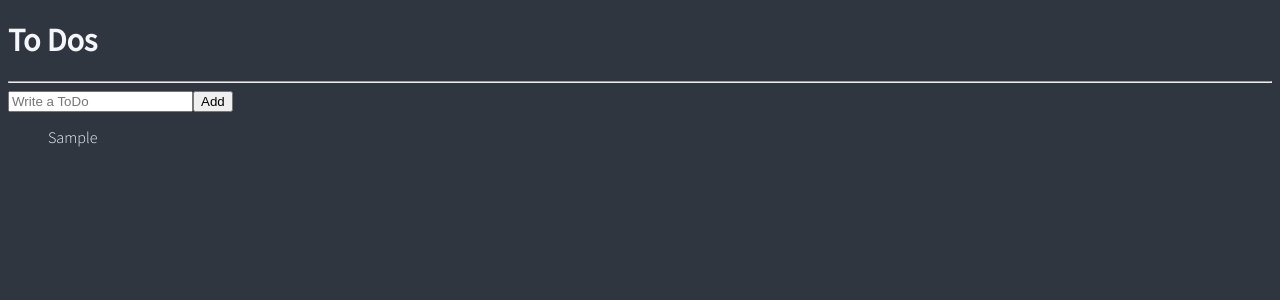
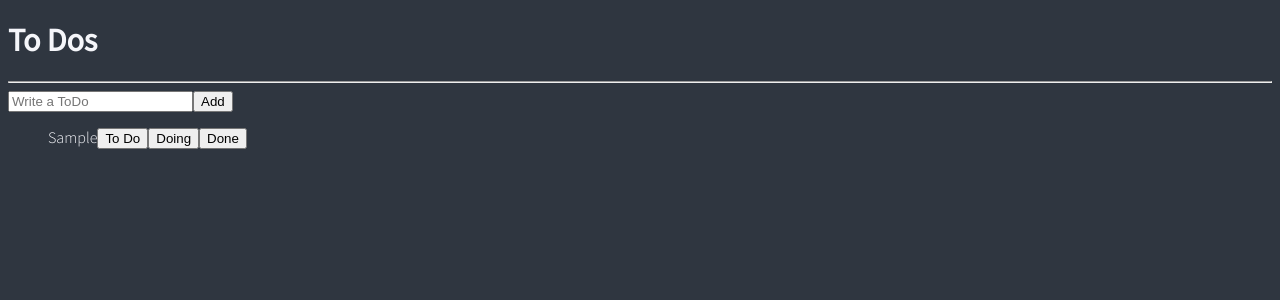
Before and after one commit to joyjsmun/react-todo-app, a React (Create React App) app: page / in a window 1280 px wide. Both pictures are taken after typing "Sample" into the empty fields and a click on the button "Add". Shown: the top 300 px of the page. Built offline with nearby package versions, Linux system fonts and the light colour scheme.

Commit message:
ADD: refactoring

```diff
--- /dev/null
+++ b/src/Components/CreateToDo.tsx
@@ -0,0 +1,31 @@
+import { useForm } from "react-hook-form";
+import { useSetRecoilState } from "recoil";
+import {toDoState } from "./atoms";
+
+interface IForm {
+    toDo:string;
+  }
+
+
+
+function CreateToDo(){
+    const setToDos = useSetRecoilState(toDoState);
+    const { register, handleSubmit, setValue } = useForm<IForm>();
+    const handleValid = ({ toDo }: IForm) => {
+      setToDos((oldToDos) => [
+        { text: toDo, id: Date.now(), category: "TO_DO" },
+        ...oldToDos,
+      ]);
+      setValue("toDo", "");
+    };
+    return (
+        <form onSubmit={handleSubmit(handleValid)}>
+        <input {...register("toDo",{
+            required:"Please Write a Todo"
+        })} placeholder="Write a ToDo" />
+        <button>Add</button>
+    </form>
+    )
+}
+
+export default CreateToDo;
--- /dev/null
+++ b/src/Components/ToDo.tsx
@@ -0,0 +1,13 @@
+import { IToDo } from "./atoms";
+
+function ToDo({text}:IToDo){
+    return (<li>
+        <span>{text}</span>
+        <button>To Do</button>
+        <button>Doing</button>
+        <button>Done</button>
+
+    </li>);
+}
+
+export default ToDo;
--- a/src/Components/ToDoList.tsx
+++ b/src/Components/ToDoList.tsx
@@ -1,46 +1,23 @@
-import React from "react";
-import { useForm } from "react-hook-form";
-import {atom,useRecoilState} from "recoil";
+
+import { useRecoilValue } from "recoil";
+import { toDoState } from "./atoms";
+import CreateToDo from "./CreateToDo";
+import ToDo from "./ToDo";
 
 
-
-interface IForm {
-  toDo:string;
-}
-
-interface IToDo{
-  text:string;
-  id:number;
-  category:"TO_DO" | "DOING" | "DONE";
-}
-
-const toDosState = atom<IToDo[]>({
-  key:"toDo",
-  default:[],
-})
 function ToDoList() {
   //useRecoilValue; connect with atoms + useSetRecoilState;set Atoms
-  const [toDos,setToDos] = useRecoilState(toDosState);
-  const {register,handleSubmit,setValue} = useForm<IForm>();
-  const handleValid = ({toDo}:IForm) => {
-    console.log("Add to do",toDo);
-    // {new Todo} ... old todos array
-    setToDos((oldToDos) => [{text:toDo, id:Date.now() ,category:"TO_DO"},...oldToDos]);
-    setValue("toDo","");
-  }
+  const toDos = useRecoilValue(toDoState);
+  //data.toDo => ({toDo})
+
   console.log(toDos);
   return (
     <div>
       <h1>To Dos</h1>
       <hr />
-        <form onSubmit={handleSubmit(handleValid)}>
-            <input {...register("toDo",{
-                required:"Please Write a Todo"
-            })} placeholder="Write a ToDo" />
-            <button>Add</button>
-        </form>
+     <CreateToDo />
       <ul>
-        {toDos.map(toDo => <li key={toDo.id}>{toDo.text}</li>)}
+        {toDos.map(toDo => <ToDo key={toDo.id} {...toDo}/> )}
       </ul>
     </div>
   );
--- /dev/null
+++ b/src/Components/atoms.tsx
@@ -0,0 +1,13 @@
+import { atom } from "recoil"
+
+export interface IToDo{
+    text:string;
+    id:number;
+    category:"TO_DO" | "DOING" | "DONE";
+  }
+
+
+  export const toDoState = atom<IToDo[]>({
+    key:"toDo",
+    default:[],
+  })
```
